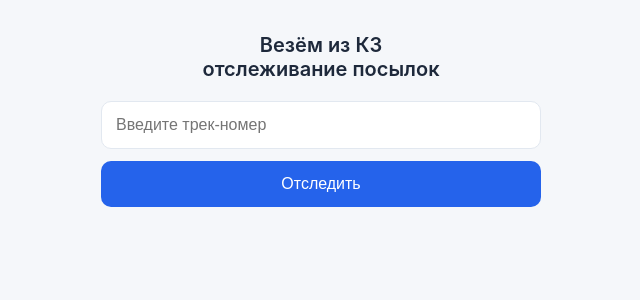
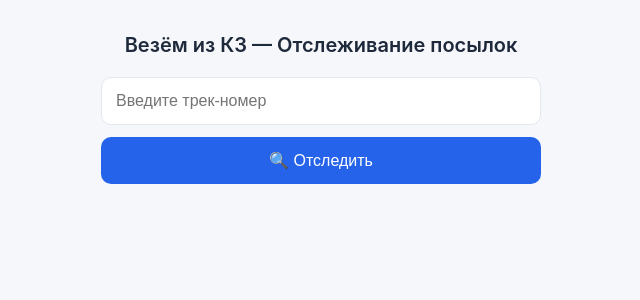
Before and after one commit to lauzhou/VkzTrack, a FastAPI app: page / in a window 1280 px wide. Shown: the top 300 px of the page, without its empty margins (319-959 px from the left). Run offline with FastAPI, Linux system fonts and the light colour scheme.

Commit message:
Update index.html

```diff
--- a/templates/index.html
+++ b/templates/index.html
@@ -1,27 +1,26 @@
 <!DOCTYPE html>
 <html>
 <head>
-    <title>Везём из КЗ отслеживание посылок</title>
+    <title>Везём из КЗ — Отслеживание посылок</title>
     <meta name="viewport" content="width=device-width, initial-scale=1.0">
     <link rel="stylesheet" href="/static/style.css">
 </head>
 <body>
 <div class="container">
 
-    <h1 class="center-title">Везём из КЗ<br>отслеживание посылок</h1>
+    <h1 class="center-title">Везём из КЗ — Отслеживание посылок</h1>
 
     <form method="post" action="/track">
         <input type="text" name="track_number" placeholder="Введите трек-номер" required>
-        <button type="submit">Отследить</button>
+        <button type="submit">🔍 Отследить</button>
     </form>
 
     {% if package %}
     <div class="card">
+        <div class="card-title">{{ package.title }}</div>
+        <div class="track">Трек-номер: {{ package.track_number }}</div>
 
-        <div class="card-title">{{ package.title }}</div>
-        <div class="track">{{ package.track_number }}</div>
-
-        <!-- Прогресс -->
+        <!-- Прогресс-бар -->
         <div class="progress-container">
             {% for s in statuses %}
             <div class="progress-step {% if s.id <= package.current_status %}active{% endif %}">
@@ -30,11 +29,13 @@
             {% endfor %}
         </div>
 
+        <!-- Описание текущего статуса -->
+        {% if status %}
         <div class="status-box">
             <div class="status-name">{{ status.name }}</div>
             <div class="status-description">{{ status.description }}</div>
         </div>
-
+        {% endif %}
     </div>
     {% endif %}
 
```
